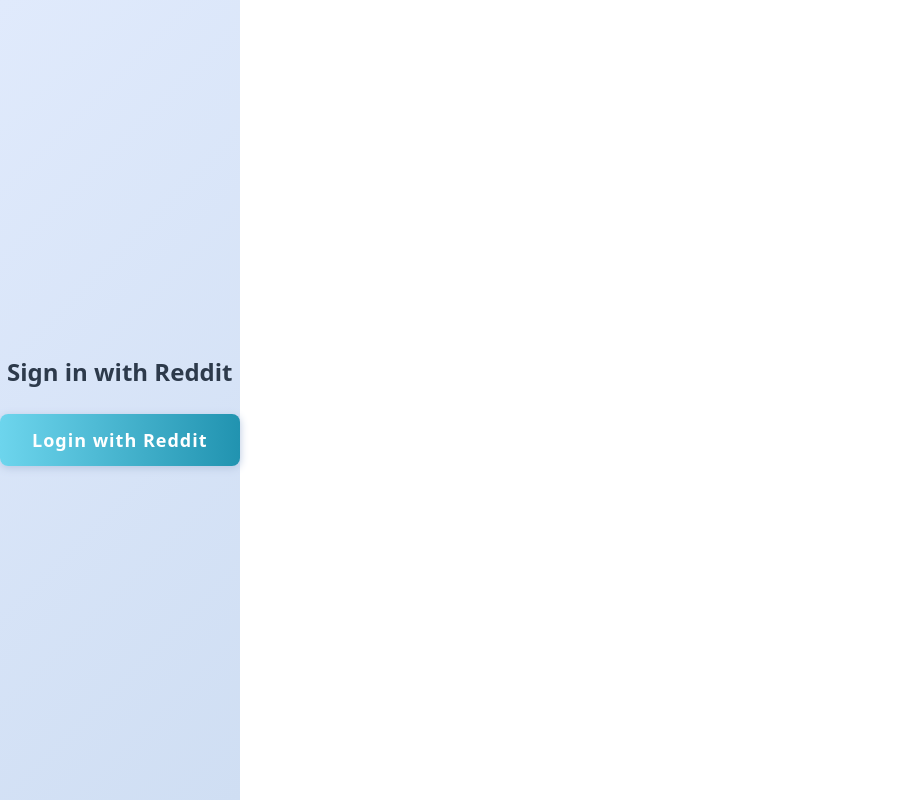
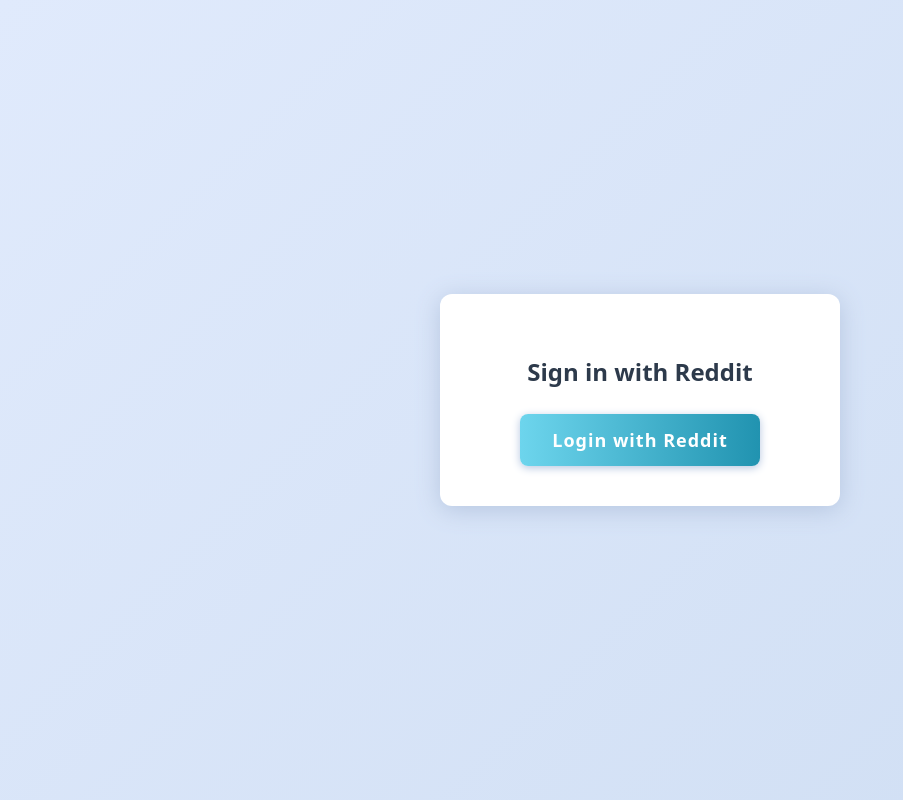
Before and after one commit to SushantChoudhary-iitr/RedditSearch, a React (Vite) app in the folder client/: page /login in a window 1280 px wide. Shown: the whole page, without its empty margins (0-903 px from the left). Built offline with nearby package versions, Linux system fonts and the light colour scheme.

Commit message:
modified netlify url

```diff
--- a/client/src/components/Login.jsx
+++ b/client/src/components/Login.jsx
@@ -11,13 +11,27 @@ function Login() {
   return (
     <div style={{
       minHeight: "100vh",
+      width: "100vw",
       display: "flex",
       flexDirection: "column",
       alignItems: "center",
       justifyContent: "center",
-      background: "linear-gradient(135deg, #e0eafc 0%, #cfdef3 100%)"
+      background: "linear-gradient(135deg, #e0eafc 0%, #cfdef3 100%)",
+      padding: 0,
+      margin: 0,
     }}>
-      <h2 style={{ color: '#2d3a4b', marginBottom: 24 }}>Sign in with Reddit</h2>
+      <div style={{
+        background: "#fff",
+        padding: 40,
+        borderRadius: 12,
+        boxShadow: "0 4px 24px #b6c6e0",
+        display: "flex",
+        flexDirection: "column",
+        alignItems: "center",
+        minWidth: 320,
+        maxWidth: 400,
+      }}>
+        <h2 style={{ color: '#2d3a4b', marginBottom: 24, textAlign: 'center' }}>Sign in with Reddit</h2>
         <button
           onClick={handleLogin}
           style={{
@@ -36,6 +50,7 @@ function Login() {
           Login with Reddit
         </button>
       </div>
+    </div>
   );
 }
 
```
Also changed, not shown: 2 other files (tests, documents, lock files or other folders). Lines whose indentation alone changed are shown as unchanged.
